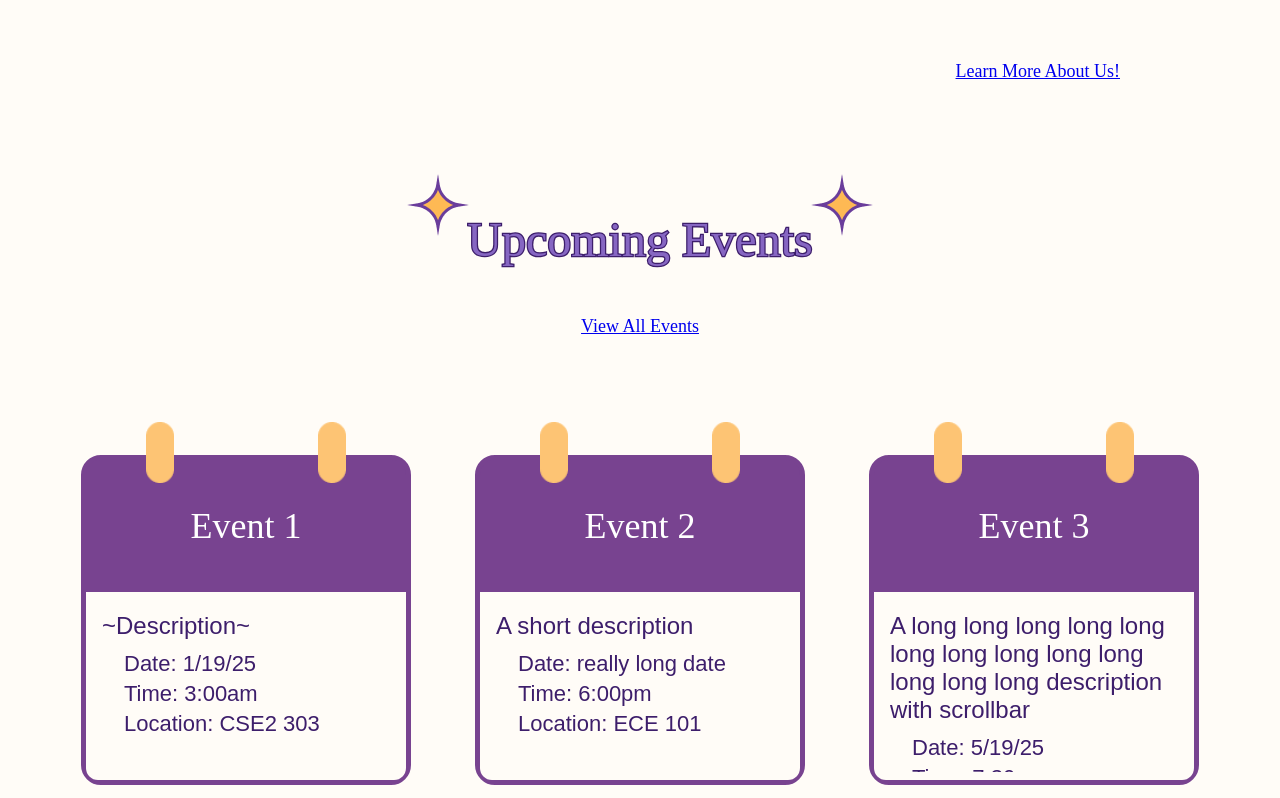
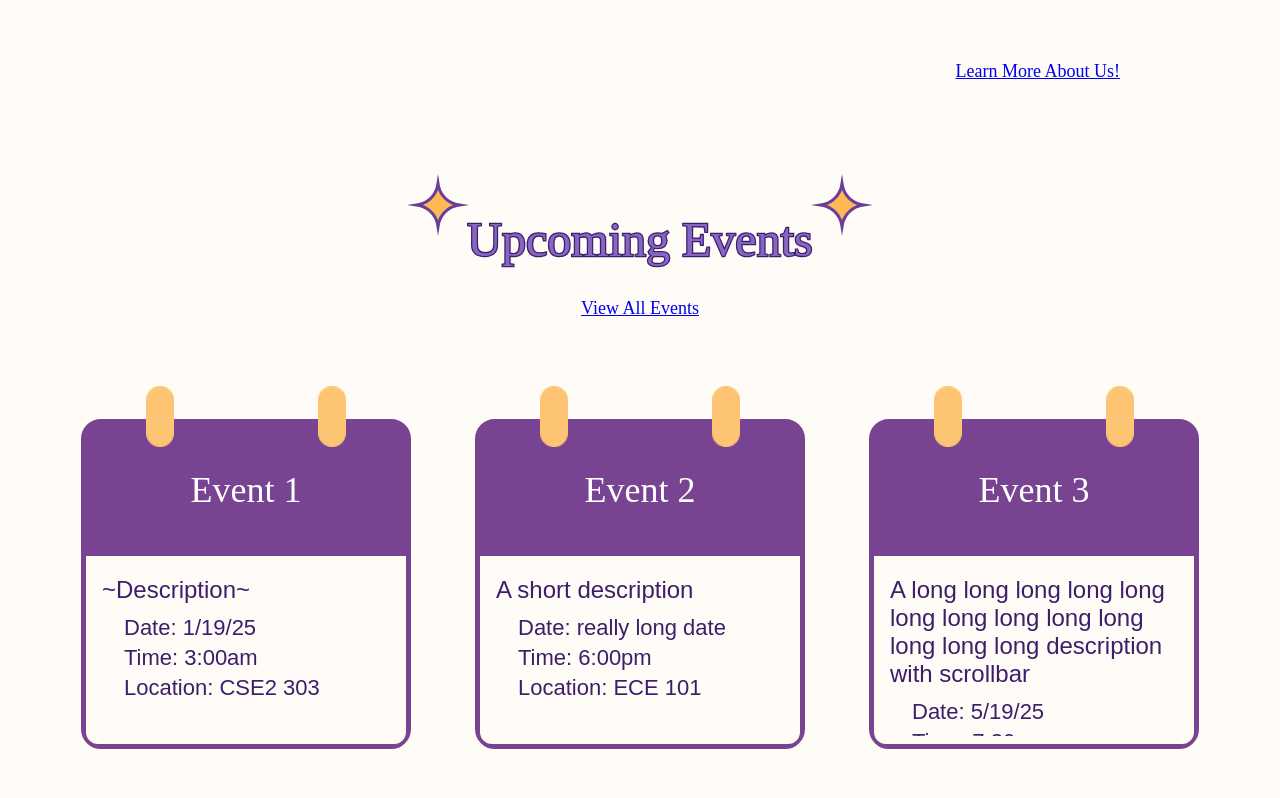
Before and after one commit to JimmyALiu/iMuslims, a Next.js app: page /home in a window 1280 px wide. Shown: the part 1121-1919 px from the top of the page. Built offline with nearby package versions, Linux system fonts and the light colour scheme; a web font is replaced by a local one.

Commit message:
Fix spacing of link.

```diff
--- a/src/app/home/page.module.css
+++ b/src/app/home/page.module.css
@@ -92,8 +92,8 @@
     align-items: center;
 }
 
-.eventsLink {
-
+.eventsLink a p {
+    margin: 0;
 }
 
 .eventsContainer {
```
